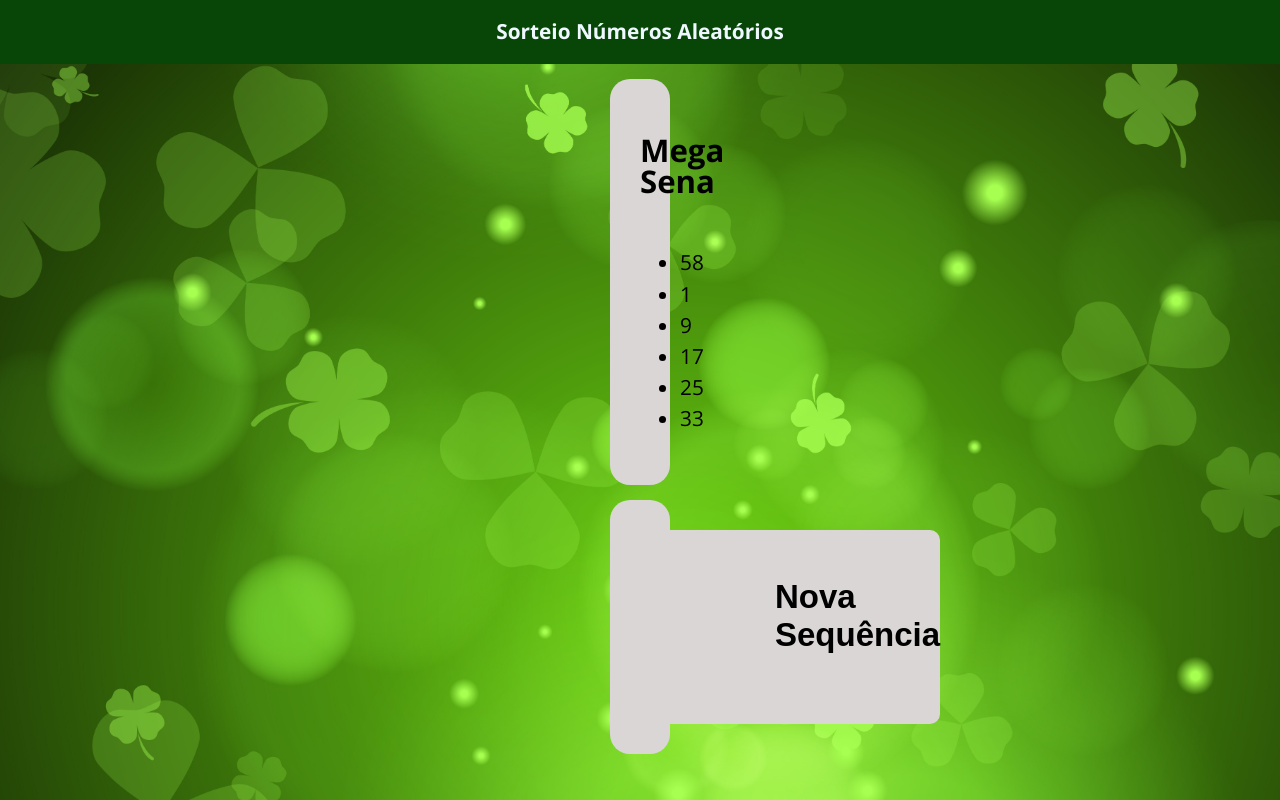
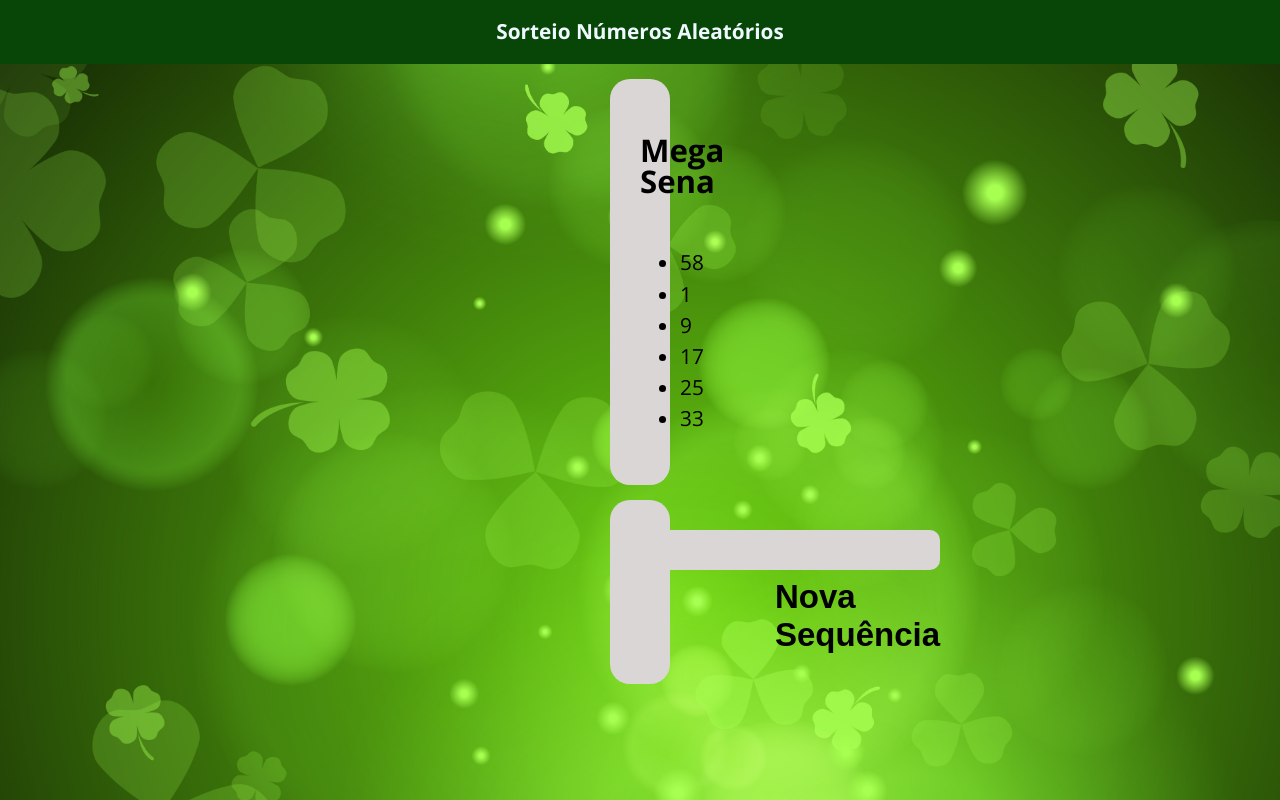
Before and after one commit to waltherpires/trabalho-av2-1, a plain HTML site: page index.html in a window 1280 px wide. Drawn offline with nearby package versions, Linux system fonts and the light colour scheme.

Commit message:
Update style.css

```diff
--- a/assets/css/style.css
+++ b/assets/css/style.css
@@ -78,5 +78,6 @@
   }
   button {
     max-width:300px;
+    max-height: 0.8em;
   }
 }
```
